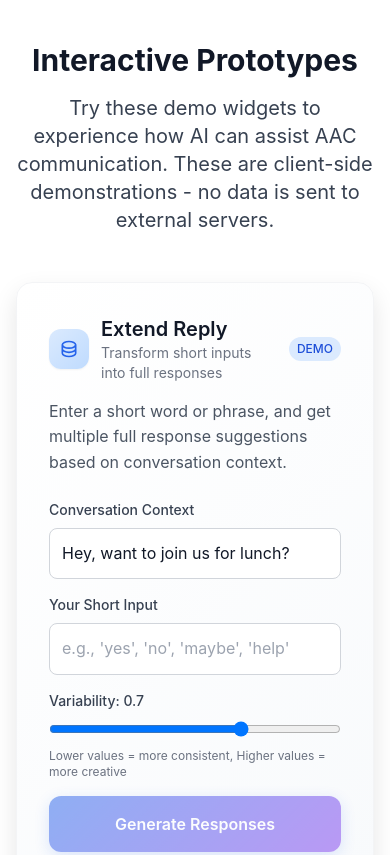
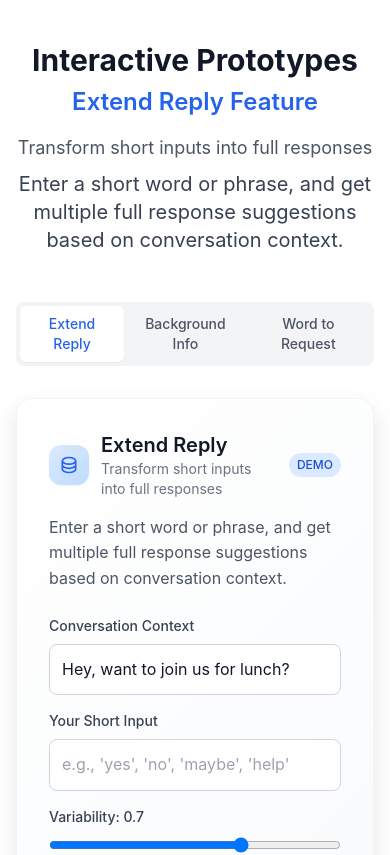
Before and after one commit to AIforAAC/AIforAAC.github.io, a Next.js app: page / in a window 390 px wide. Shown: the part 4380-5235 px from the top of the page. Built offline with nearby package versions, Linux system fonts and the light colour scheme.

Commit message:
Implement tabbed interface for interactive prototypes

```diff
--- a/components/InteractivePrototypes.tsx
+++ b/components/InteractivePrototypes.tsx
@@ -644,24 +644,88 @@ const WordToRequestPrototype = () => {
 
 // Main Interactive Prototypes Component
 const InteractivePrototypes = () => {
+  const [activePrototype, setActivePrototype] = useState<'extend' | 'background' | 'word'>('extend')
+
+  const prototypeConfig = {
+    extend: {
+      title: 'Extend Reply',
+      subtitle: 'Transform short inputs into full responses',
+      description: 'Enter a short word or phrase, and get multiple full response suggestions based on conversation context.'
+    },
+    background: {
+      title: 'Reply with Background Info',
+      subtitle: 'Use personal information for contextual responses',
+      description: 'Store personal information locally to generate contextual responses to common questions.'
+    },
+    word: {
+      title: 'Turn Words into Requests',
+      subtitle: 'Convert single words into polite requests',
+      description: 'Transform single words into polite, contextually appropriate help requests.'
+    }
+  }
+
+  const currentConfig = prototypeConfig[activePrototype]
+
   return (
     <section id="prototypes" className="section-padding bg-white">
       <div className="container-max">
         <div className="max-w-6xl mx-auto">
           <div className="text-center mb-12">
-            <h2 className="text-3xl md:text-4xl font-bold text-gray-900 mb-4">
+            <h2 className="text-3xl md:text-4xl font-bold text-gray-900 mb-2">
               Interactive Prototypes
             </h2>
+            <h3 className="text-2xl font-semibold text-blue-600 mb-4">
+              {currentConfig.title} Feature
+            </h3>
+            <p className="text-lg text-gray-600 mb-2">
+              {currentConfig.subtitle}
+            </p>
             <p className="text-xl text-gray-700 max-w-3xl mx-auto">
-              Try these demo widgets to experience how AI can assist AAC communication.
-              These are client-side demonstrations - no data is sent to external servers.
+              {currentConfig.description}
             </p>
           </div>
 
-          <div className="grid lg:grid-cols-1 gap-8 space-y-8">
-            <ExtendReplyPrototype />
-            <BackgroundInfoPrototype />
-            <WordToRequestPrototype />
+          {/* Prototype Selection Buttons */}
+          <div className="flex justify-center mb-8">
+            <div className="bg-gray-100 p-1 rounded-lg inline-flex">
+              <button
+                onClick={() => setActivePrototype('extend')}
+                className={`px-4 py-2 rounded-md text-sm font-medium transition-all ${
+                  activePrototype === 'extend'
+                    ? 'bg-white text-blue-600 shadow-sm'
+                    : 'text-gray-600 hover:text-gray-900'
+                }`}
+              >
+                Extend Reply
+              </button>
+              <button
+                onClick={() => setActivePrototype('background')}
+                className={`px-4 py-2 rounded-md text-sm font-medium transition-all ${
+                  activePrototype === 'background'
+                    ? 'bg-white text-green-600 shadow-sm'
+                    : 'text-gray-600 hover:text-gray-900'
+                }`}
+              >
+                Background Info
+              </button>
+              <button
+                onClick={() => setActivePrototype('word')}
+                className={`px-4 py-2 rounded-md text-sm font-medium transition-all ${
+                  activePrototype === 'word'
+                    ? 'bg-white text-purple-600 shadow-sm'
+                    : 'text-gray-600 hover:text-gray-900'
+                }`}
+              >
+                Word to Request
+              </button>
+            </div>
+          </div>
+
+          {/* Single Prototype Display */}
+          <div className="max-w-4xl mx-auto">
+            {activePrototype === 'extend' && <ExtendReplyPrototype />}
+            {activePrototype === 'background' && <BackgroundInfoPrototype />}
+            {activePrototype === 'word' && <WordToRequestPrototype />}
           </div>
         </div>
       </div>
```
